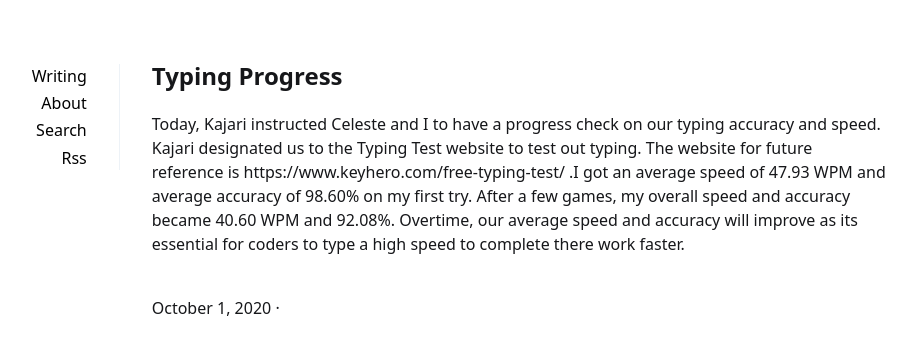
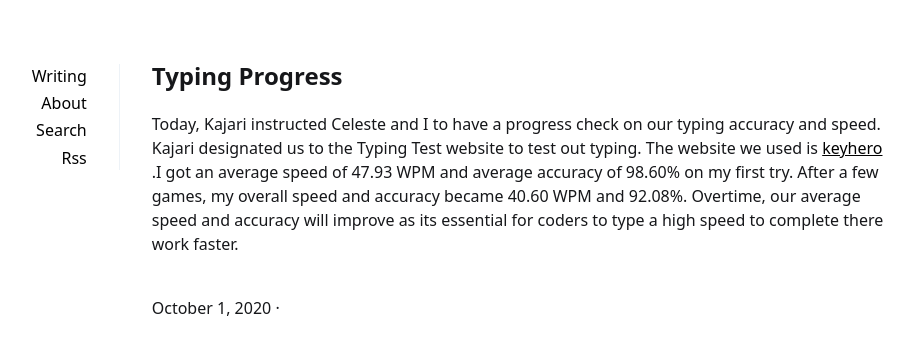
Before and after one commit to Osvaldo178/Osvaldo178.github.io, a Jekyll site: the page built from _posts/2020-10-01-Typing-Progress.md, in a window 1280 px wide. Shown: the top 355 px of the page, without its empty margins (201-1117 px from the left). Built offline with Jekyll 4.4.1, drawn with Linux system fonts in a browser that asks for light colours.

Commit message:
Added an active link

```diff
--- a/_posts/2020-10-01-Typing-Progress.md
+++ b/_posts/2020-10-01-Typing-Progress.md
@@ -5,4 +5,4 @@ description:
 summary:
 tags:
 ---
-  Today, Kajari instructed Celeste and I to have a progress check on our typing accuracy and speed. Kajari designated us to  the Typing Test website to test out typing. The website for future reference is https://www.keyhero.com/free-typing-test/ .I got an average speed of 47.93 WPM and average accuracy of 98.60% on my first try. After a few games, my overall speed and accuracy became 40.60 WPM and 92.08%. Overtime, our average speed and accuracy will improve as its essential for coders to type a high speed to complete there work faster.
+  Today, Kajari instructed Celeste and I to have a progress check on our typing accuracy and speed. Kajari designated us to  the Typing Test website to test out typing. The website we used is [keyhero](https://www.keyhero.com/free-typing-test/) .I got an average speed of 47.93 WPM and average accuracy of 98.60% on my first try. After a few games, my overall speed and accuracy became 40.60 WPM and 92.08%. Overtime, our average speed and accuracy will improve as its essential for coders to type a high speed to complete there work faster.
```
